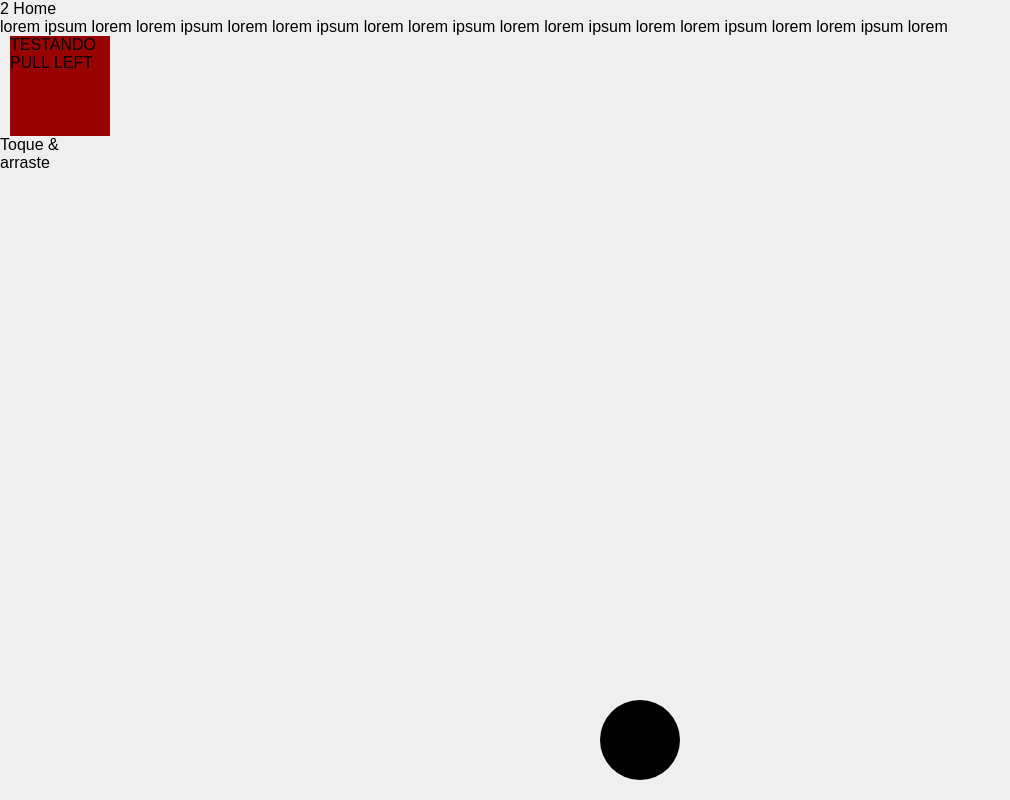
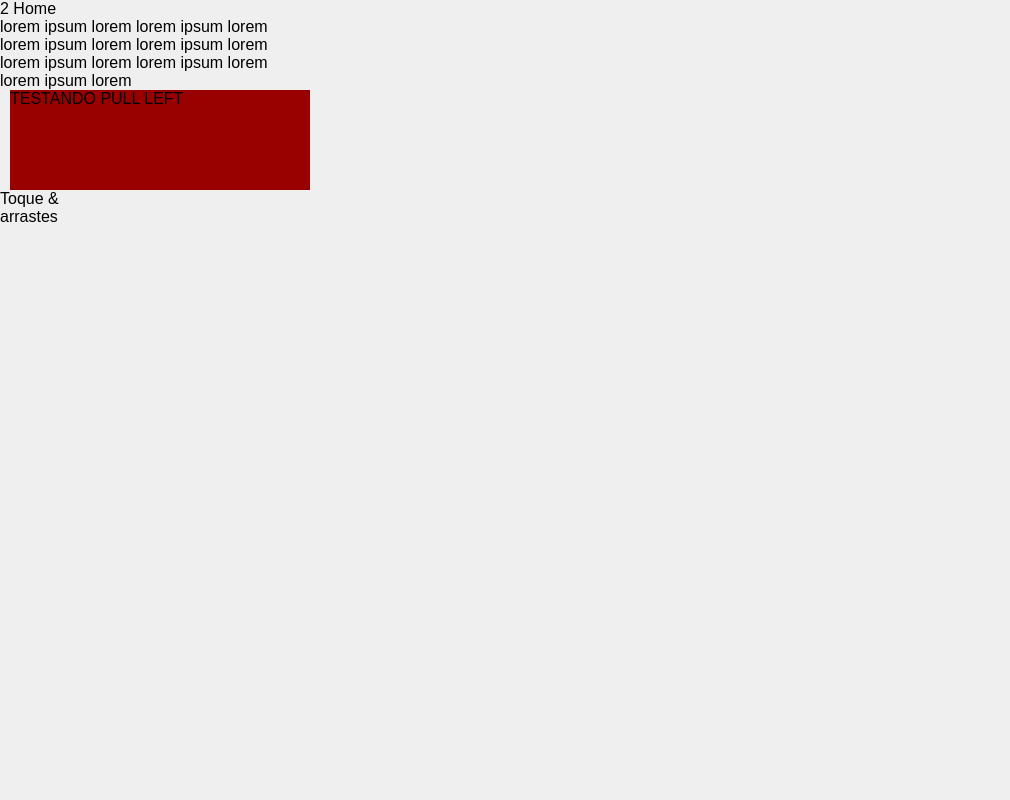
Before and after one commit to thulioph/prove-aprove, a PHP site: page / in a window 1280 px wide. Shown: the whole page, without its empty margins (0-1010 px from the left). Run offline with PHP 8.4, Linux system fonts and the light colour scheme; style sheets or scripts are compiled from the project's sources; some libraries are stand-ins or nearby versions.

Commit message:
adjustments

```diff
--- a/index.php
+++ b/index.php
@@ -46,14 +46,15 @@
     </section>
 
     <section id="wrap-home" class="full-page active">
-      <h1>2 Home</h1>
-      <p>lorem ipsum lorem lorem ipsum lorem lorem ipsum lorem lorem ipsum lorem lorem ipsum lorem lorem ipsum lorem lorem ipsum lorem   </p>
-
+      <div class="wrap-content">
+        <h1>2 Home</h1>
+        <p>lorem ipsum lorem lorem ipsum lorem lorem ipsum lorem lorem ipsum lorem lorem ipsum lorem lorem ipsum lorem lorem ipsum lorem   </p>
+      </div>
       <div id="maisum" class="panLeftToClose" style="">
         TESTANDO PULL LEFT
       </div>
       <div id="container">
-        <div id="pad">Toque &<br>arraste</div>
+        <div id="pad">Toque &<br>arrastes</div>
       </div>
       <div id="ponteiro"></div>
     </section>
--- a/src/css/style-leonardo.css
+++ b/src/css/style-leonardo.css
@@ -1,74 +1 @@
-/* ------------------------------------
-  CSS Prove Aprove Webapp
------------------------------------- */
-/* ===============================================================
-FONT-FACE
-================================================================== */
-/* ===============================================================
-DEFAULT
-================================================================== */
-body {
-  overflow-x: hidden;
-}
-/* ===============================================================
-STRUCTURE
-================================================================== */
-#main {
-  width: 100%;
-  height: 100%;
-  top: 0;
-  left: 0;
-  right: 0;
-  bottom: 0;
-  position: absolute;
-  overflow: hidden;
-}
-.full-page {
-  position: absolute;
-  top: 0;
-  left: 100%;
-  right: 0;
-  bottom: 0;
-  background: #efefef;
-  transition: 2s;
-  -moz-transition: 2s;
-  -webkit-transition: 2s;
-  -o-transition: 2s;
-  -ms-transition: 2s;
-}
-.full-page.active {
-  left: 0;
-}
-#off-canvas-left {
-  left: 0;
-}
-.panLeftToClose {
-  width: 100px;
-  position: relative;
-  height: 100px;
-  left: 10px;
-  background: #900;
-}
-/* ===============================================================
-CONTENT
-================================================================== */
-#ponteiro {
-  z-index: 99;
-  bottom: 20px;
-  left: 50%;
-  width: 80px;
-  height: 80px;
-  background-color: #000;
-  position: fixed;
-  margin-left: -40px;
-  margin-top: -40px;
-  border-radius: 50%;
-}
-@media screen and (-ms-high-contrast: none) {
-  html {
-    -ms-touch-action: none;
-    -ms-scroll-chaining: none;
-    overflow-x: scroll;
-    -ms-overflow-style: none;
-  }
-}
+body{overflow-x:hidden}.transition-normal{transition:.7s;-moz-transition:.7s;-webkit-transition:.7s;-o-transition:.7s;-ms-transition:.7s}#main{width:100%;height:100%;top:0;left:0;right:0;bottom:0;position:absolute;overflow:hidden}.full-page{position:absolute;top:0;left:100%;right:0;bottom:0;background:#efefef}.full-page.active{left:0}#off-canvas-left{left:0}.panLeftToClose{width:300px;position:relative;height:100px;left:10px;background:#900}.wrap-content{width:300px}@media screen and (-ms-high-contrast:none){html{-ms-touch-action:none;-ms-scroll-chaining:none;overflow-x:scroll;-ms-overflow-style:none}}
--- a/src/js/app/APP.Hammer.js
+++ b/src/js/app/APP.Hammer.js
@@ -27,7 +27,7 @@ APP.Hammer = {
 		  //ponteiro.style.left = pointer0.clientX+"px";
 		  //ponteiro.style.top = pointer0.clientY+"px";
 
-		  if(event.type.match(/panmove/g)) {
+		  if(event.type.match(/panstart/g)) {
 		    that.panStartEventHandler.apply(that, arguments);
 		  }
 
@@ -39,10 +39,12 @@ APP.Hammer = {
 		    that.swipeLeftEventHandler.apply(that, arguments);
 		  }
 
+		  //panleft
 		  if(event.type.match(/panleft/g)){
 		    that.panLeftEventHandler.apply(that, arguments);
 		  }
 
+		  //panright
 	   	if(event.type.match(/panright/g)){
 		    that.panRightEventHandler.apply(that, arguments);
 		  }
@@ -50,8 +52,6 @@ APP.Hammer = {
 		  if(event.type.match(/end/g)) {
 		    that.panEndEventHandler.apply(that, arguments);
 		  }
-
-
 		})
 	},
 
@@ -61,11 +61,11 @@ APP.Hammer = {
 	},
 
 	swipeRightEventHandler: function(){
-		APP.Navigation.showMenu();
+		//APP.Navigation.showMenu();
 	},
 
 	swipeLeftEventHandler: function(){
-		APP.Navigation.hideMenu();
+		//APP.Navigation.hideMenu();
 	},
 
 	panStartEventHandler: function(event){
@@ -73,20 +73,27 @@ APP.Hammer = {
 	},
 
 	panLeftEventHandler: function(event){
-		APP.Navigation.moveLeftElement(event);
+		APP.Navigation.moveElement(event);
 	},
 
 	panRightEventHandler: function(event){
-		//console.dir(event);
+		APP.Navigation.moveElement(event);
 	},
 
+	//panEn
 	panEndEventHandler: function(event){
-
+		APP.Navigation.calculatePanEndPosition(event);
+		this.cleanPanVariables();
 	},
 
 	setPanStartVariables: function(event){
-		if(event.target.id == "maisum"){
-			var offset = $(event.target).offset();
+		var target = event.target;
+
+		if(!event.target.classList.contains('panLeftToClose')){
+			target = $(event.target).closest('.full-page').get(0);
+		}
+
+		var	offset = $(target).offset();
 		var offsetLeft = parseInt(offset.left);
 		var pointer0 = event.pointers[0];
 
@@ -94,9 +101,12 @@ APP.Hammer = {
 			targetLeft: offsetLeft,
 			clientXStart: pointer0.clientX
 		}
+	},
 
-			console.dir('obj: '+ this._objVariables);
+	cleanPanVariables: function(){
+		this._objVariables = {
+			targetLeft: null,
+			clientXStart: null
 		}
-
 	}
 };
--- a/src/js/app/APP.Navigation.js
+++ b/src/js/app/APP.Navigation.js
@@ -2,6 +2,7 @@ var APP  = APP || {};
 
 APP.Navigation = {
 	_lastActivePage: null,
+	_activePage: null,
 	_offCanvasLeft: "#off-canvas-left",
 	_page: ".full-page",
 
@@ -14,6 +15,12 @@ APP.Navigation = {
 		var that = this;
 	},
 
+	setActivePage: function(activePage){
+		if(!APP.Functions.empty(activePage)){
+			this._activePage = activePage;
+		}
+	},
+
 	setLastActivePage: function(lastActivePage){
 		if(!APP.Functions.empty(lastActivePage)){
 			this._lastActivePage = lastActivePage;
@@ -23,12 +30,11 @@ APP.Navigation = {
 	showMenu: function(){
 		if(!$(this._offCanvasLeft).hasClass('active')){
 			var lastActivePage = $(this._page+".active").attr('id');
-			console.log("valor"+lastActivePage);
 			this.setLastActivePage(lastActivePage);
-			console.log("valor2"+this._lastActivePage);
 
 			$(this._page).removeClass('active');
 			$(this._offCanvasLeft).addClass('active');
+			this.setActivePage(this._offCanvasLeft);
 		}
 	},
 
@@ -36,38 +42,71 @@ APP.Navigation = {
 		if($(this._offCanvasLeft).hasClass('active')){
 			$(this._offCanvasLeft).removeClass('active');
 			$("#"+this._lastActivePage).addClass('active');
+			this.setActivePage(this._lastActivePage);
 		}
 	},
 
-	moveLeftElement: function(event){
-		if(event.target.id=="maisum"){
-			var pointer0 = event.pointers[0];
-			var modifier = parseInt(APP.Hammer._objVariables.clientXStart) - parseInt(pointer0.clientX);
-			var left = parseInt(APP.Hammer._objVariables.targetLeft) - modifier;
+	moveElement: function(event){
+		var modifier = null,
+				pointer0 = null,
+				target = event.target,
+				boolOffCanvasLeft = false;
 
-			console.log('APP.Hammer._objVariables.clientXStart: ' + APP.Hammer._objVariables.clientXStart);
-			console.log('pointer0.clientX: ' + pointer0.clientX);
-			console.log('modifier: ' + modifier);
-			console.log('left: ' + left);
-			console.log('APP.Hammer._objVariables.targetLeft: ' + APP.Hammer._objVariables.targetLeft);
+		if(!event.target.classList.contains('panLeftToClose')){
+			target = $(event.target).closest('.full-page').get(0);
+			if(!APP.Functions.empty(target) && target.id == "off-canvas-left"){
+				boolOffCanvasLeft = true;
+			}
+		}
 
-			if(!APP.Functions.empty(left)){
-				event.target.style.left = left+"px";
-			}
-	  	//event.target.style.top = pointer0.clientY+"px";
-  	}
+		pointer0 = event.pointers[0];
+		modifier = parseInt(APP.Hammer._objVariables.clientXStart) - parseInt(pointer0.clientX);
+		modifier = parseInt(APP.Hammer._objVariables.targetLeft) - modifier;
 
+		if(!APP.Functions.empty(modifier) && !APP.Functions.empty(target) && !boolOffCanvasLeft){
+			$(target).removeClass('transition-normal');
+			target.style.left = modifier+"px";
+		}
 	},
 
-	moveRightElement: function(element){
-		var offset = $(element).offset();
-		var offsetLeft = parseInt(offset.left);
+	calculatePanEndPosition: function(event){
+		var target = event.target;
+		var targetCalculated = null;
+		var pointer0 = event.pointers[0];
+		var boolPanLeftClose = event.target.classList.contains('panLeftToClose');
+		var boolOffCanvasLeft = false;
 
-		console.log(offsetLeft);
+		if(!boolPanLeftClose){
+			target = $(event.target).closest('.full-page').get(0);
+			APP.Hammer._objVariables.targetLeft = 0;
+			if(!APP.Functions.empty(target) && target.id == "off-canvas-left"){
+				boolOffCanvasLeft = true;
+			}
+		}
 
-		if(offsetLeft > 20){
-			$(element).css('left',(offsetLeft-10)+"px");
+		if(!APP.Functions.empty(target)){
+			$(target).addClass('transition-normal');
+
+			targetCalculated = APP.Hammer._objVariables.clientXStart - pointer0.clientX;
+
+			if((targetCalculated > 100 || targetCalculated < -100) && (this._activePage != this._offCanvasLeft)){
+				if(boolPanLeftClose){
+					target.style.left = APP.Hammer._objVariables.targetLeft+"px";
+				}else if(boolOffCanvasLeft){
+					this.hideMenu();
+					target.style.left = "0px";
+				}else{
+					this.showMenu();
+					target.style.left = "70%";
+				}
+			}else{
+				if(!boolPanLeftClose){
+					this.hideMenu();
+				}
+				target.style.left = APP.Hammer._objVariables.targetLeft+"px";
+			}
 		}
+
 	}
 
 };
--- a/src/less/style-leonardo.less
+++ b/src/less/style-leonardo.less
@@ -11,6 +11,12 @@ DEFAULT
 ================================================================== */
 body{
 	overflow-x:hidden;
+}
+/* ===============================================================
+CLASS
+================================================================== */
+.transition-normal{
+	transition:0.7s;-moz-transition:0.7s;-webkit-transition:0.7s;-o-transition:0.7s;-ms-transition:0.7s;
 }
 /* ===============================================================
 STRUCTURE
@@ -32,7 +38,6 @@ STRUCTURE
 	right:0;
 	bottom:0;
 	background:#efefef;
-	transition:2s;-moz-transition:2s;-webkit-transition:2s;-o-transition:2s;-ms-transition:2s;
 }
 .full-page.active{
 	left:0;
@@ -42,7 +47,7 @@ STRUCTURE
 }
 
 .panLeftToClose{
-	width:100px;
+	width:300px;
 	position:relative;
 	height:100px;
 	left:10px;
@@ -55,22 +60,13 @@ CONTENT
 #wrap-home{
 
 }
-
-
-#ponteiro {
-  z-index: 99;
-  bottom: 20px;
-  left: 50%;
-  width: 80px;
-  height: 80px;
-  background-color: #000;
-  position: fixed;
-  margin-left: -40px;
-  margin-top: -40px;
-  border-radius: 50%;
+.wrap-content{
+	width:300px;
 }
 
-
+/* ===============================================================
+MEDIA QUERIE
+================================================================== */
 @media screen and (-ms-high-contrast: none) {
     // Windows 8+ IE only
     html {
```
Lines whose indentation alone changed are shown as unchanged.
